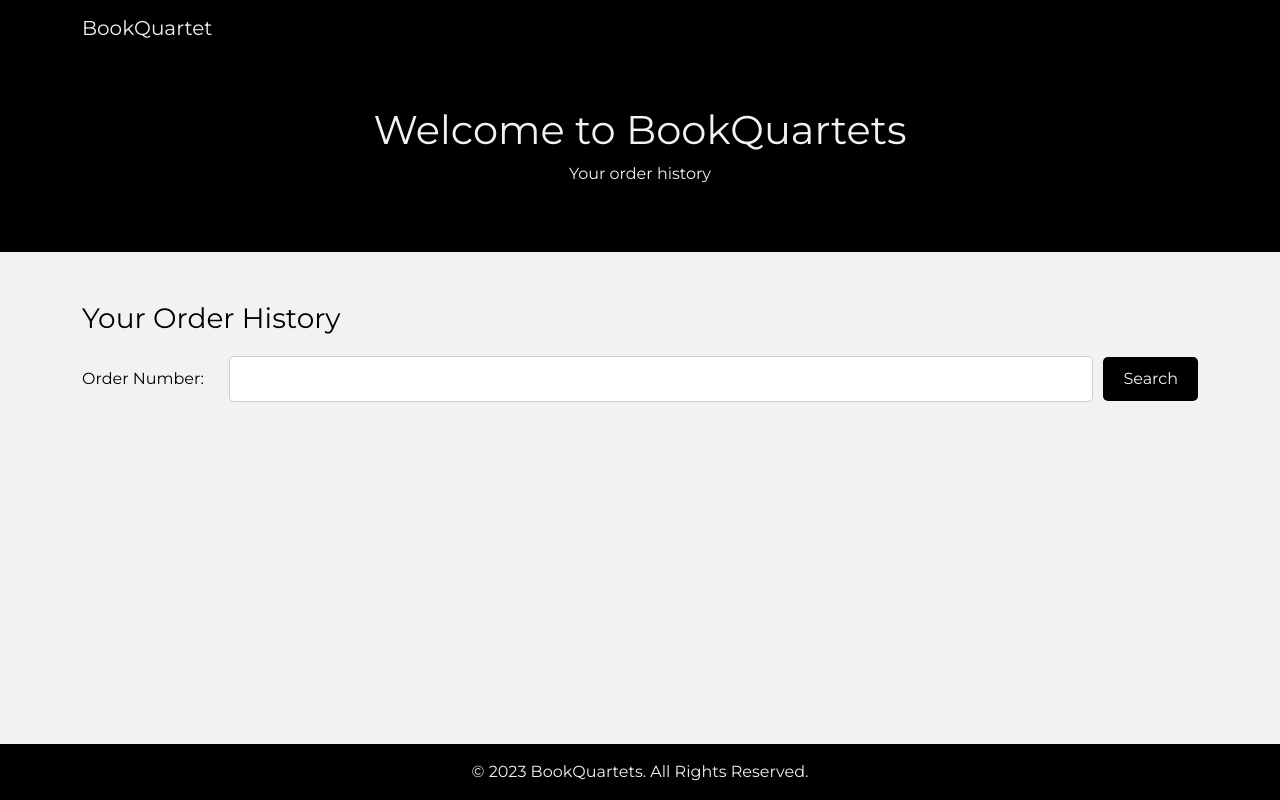
After one commit to Iloveprogramm/Online-Book-Order-System, a PHP site: page /order-history.php in a window 1280 px wide. The commit adds this page. Run offline with PHP 8.4, Linux system fonts and the light colour scheme.

Commit message:
add order sql and add order history

```diff
--- /dev/null
+++ b/order-history.php
@@ -0,0 +1,212 @@
+<!DOCTYPE html>
+<html lang="en">
+
+<head>
+    <meta charset="UTF-8">
+    <meta name="viewport" content="width=device-width, initial-scale=1.0">
+    <title>Order History</title>
+    <link href="https://cdn.jsdelivr.net/npm/bootstrap@5.0.2/dist/css/bootstrap.min.css" rel="stylesheet">
+    <link href="https://cdnjs.cloudflare.com/ajax/libs/font-awesome/5.15.3/css/all.min.css" rel="stylesheet">
+    <link href="https://fonts.googleapis.com/css2?family=Montserrat:wght@400;700&display=swap" rel="stylesheet">
+
+    <style>
+        :root {
+            --primary-color: #000;
+            --secondary-color: hsl(0, 0%, 95%);
+            --font: "Montserrat", sans-serif;
+        }
+
+        body {
+            font-family: var(--font);
+            background-color: var(--secondary-color);
+            color: var(--primary-color);
+            margin: 0;
+            display: flex;
+            flex-direction: column;
+            min-height: 100vh;
+        }
+
+        .navbar {
+            background-color: var(--primary-color);
+        }
+
+        .navbar .nav-link, .navbar .navbar-brand {
+            color: var(--secondary-color);
+        }
+
+        .navbar .nav-link:hover, .navbar .navbar-brand:hover {
+            color: #aaa;
+        }
+
+        .hero-section {
+            background: var(--primary-color);
+            color: var(--secondary-color);
+            text-align: center;
+            padding: 50px 0;
+        }
+
+        .footer {
+            background: var(--primary-color);
+            color: var(--secondary-color);
+            margin-top: auto;
+        }
+
+        .order-history-item {
+            border: 1px solid #ccc;
+            padding: 10px;
+            margin-bottom: 10px;
+            background-color: white;
+            border-radius: 5px;
+            box-shadow: 0 4px 8px rgba(0, 0, 0, 0.1);
+        }
+
+        .order-detail {
+            padding: 5px 0;
+            border-bottom: 1px solid #ccc;
+            font-size: 20px;
+            color: #555;
+        }
+
+        .order-detail:last-child {
+            border-bottom: none;
+        }
+
+        /* 新添加的样式 */
+        .search-box {
+            display: flex;
+            gap: 10px;
+            align-items: center;
+            margin-bottom: 30px;
+        }
+
+        input[type="text"] {
+            padding: 10px 15px;
+            border-radius: 5px;
+            border: 1px solid #ccc;
+            flex-grow: 1;
+        }
+
+        input[type="submit"] {
+            padding: 10px 20px;
+            background-color: var(--primary-color);
+            color: var(--secondary-color);
+            border: none;
+            border-radius: 5px;
+            cursor: pointer;
+            transition: background-color 0.3s ease;
+        }
+
+        input[type="submit"]:hover {
+            background-color: #444;
+        }
+
+        h2 {
+            font-size: 1.75em;
+            margin-bottom: 20px;
+        }
+
+        label {
+            margin-right: 15px;
+        }
+    </style>
+</head>
+
+<body>
+
+<nav class="navbar navbar-expand-lg">
+    <div class="container">
+        <a class="navbar-brand" href="#">BookQuartet</a>
+    </div>
+</nav>
+
+<section class="hero-section">
+    <h1>Welcome to BookQuartets</h1>
+    <p>Your order history</p>
+</section>
+
+<section id="order-history-section" style="padding: 50px 0;">
+    <div class="container">
+        <h2>Your Order History</h2>
+        <form action="order-history.php" method="get">
+            <div class="search-box">
+                <label for="orderNumber">Order Number:</label>
+                <input type="text" id="orderNumber" name="orderNumber">
+                <input type="submit" value="Search">
+            </div>
+        </form>
+
+        <div id="order-history" style="background-color:hsl(0, 0%, 95%); padding: 20px; margin-top: 20px;">
+        <?php
+if (isset($_GET['orderNumber']) && !empty($_GET['orderNumber'])) {
+    $orderNumber = $_GET['orderNumber'];
+
+    $servername = "localhost";
+    $username = "root";
+    $password = "";
+    $dbname = "bookonlineorder";
+
+    $conn = new mysqli($servername, $username, $password, $dbname);
+    if ($conn->connect_error) {
+        die("Connection failed: " . $conn->connect_error);
+    }
+
+    $sql = "SELECT * FROM Orders WHERE orderNumber = '$orderNumber'";
+
+
+    $result = $conn->query($sql);
+
+    if ($result->num_rows > 0) {
+        while($row = $result->fetch_assoc()) {
+            echo '<br>';
+            echo '<div class="order-history-item">';
+            echo '<div class="order-detail"><i class="fas fa-receipt"></i> Order Number: ' . $row["orderNumber"] . '</div>';  // 添加了图标
+            echo '<div class="order-detail"><i class="fas fa-calendar-alt"></i> Order Date: ' . $row["orderDate"] . '</div>'; // 添加了图标
+
+            $items = json_decode(trim($row["items"], '"'), true);
+            if (json_last_error() != JSON_ERROR_NONE) {
+                echo 'JSON Error: ' . json_last_error_msg() . '<br>';
+            }
+
+            if ($items) {
+                foreach ($items as $item) {
+                    echo '<div class="order-detail"><i class="fas fa-book"></i> Item: '; // 添加了图标
+                    echo $item["title"];
+
+                    if (!empty($item["author"])) {
+                        echo ' (' . $item["author"] . ')';
+                    }
+
+                    echo ' - $' . $item["price"] . ' x ' . $item["quantity"] . ' = $' . ($item["price"] * $item["quantity"]) . '</div>';
+                }
+            } else {
+                echo '<div class="order-detail">No items found in this order.</div>';
+            }
+
+            echo '<div class="order-detail"><i class="fas fa-dollar-sign"></i> Total Amount: $' . $row["totalAmount"] . '</div>'; // 添加了图标
+            echo '</div>';
+        }
+
+
+    } else {
+        echo "No order found with this order number.";
+    }
+
+    $conn->close();
+}
+?>
+        </div>
+    </div>
+</section>
+
+<footer class="footer py-3">
+    <div class="container text-center">
+        <span>&copy; 2023 BookQuartets. All Rights Reserved.</span>
+    </div>
+</footer>
+
+<script src="https://cdn.jsdelivr.net/npm/bootstrap@5.0.2/dist/js/bootstrap.bundle.min.js"></script>
+<script src="https://cdnjs.cloudflare.com/ajax/libs/font-awesome/5.15.1/js/all.min.js"></script>
+<script src="https://code.jquery.com/jquery-3.6.0.min.js"></script>
+
+</body>
+</html>
```
Also changed, not shown: cart.php (+38 -8 lines), checkout.php (added, +36 -0 lines), database.sql (+8 -0 lines).
